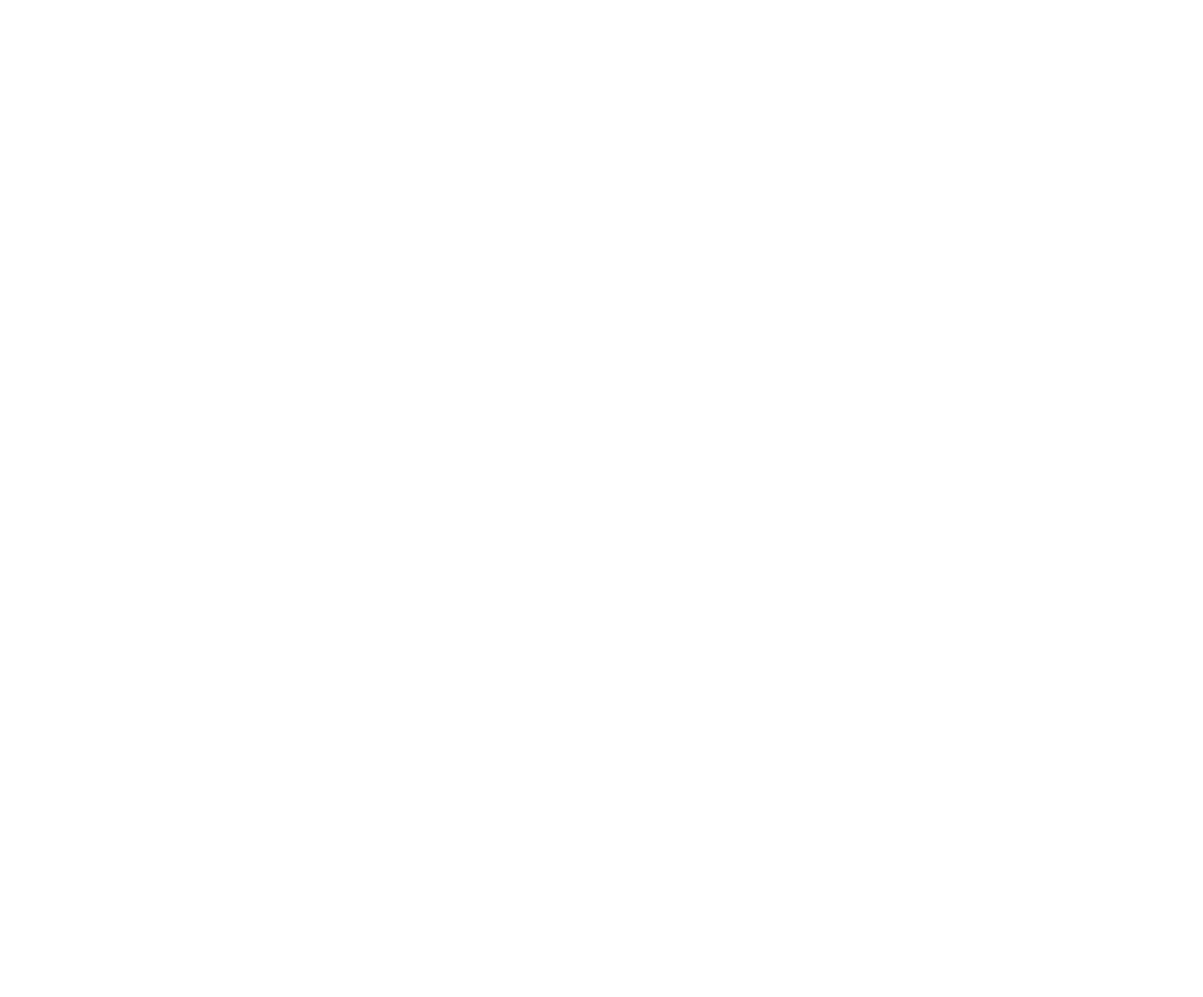
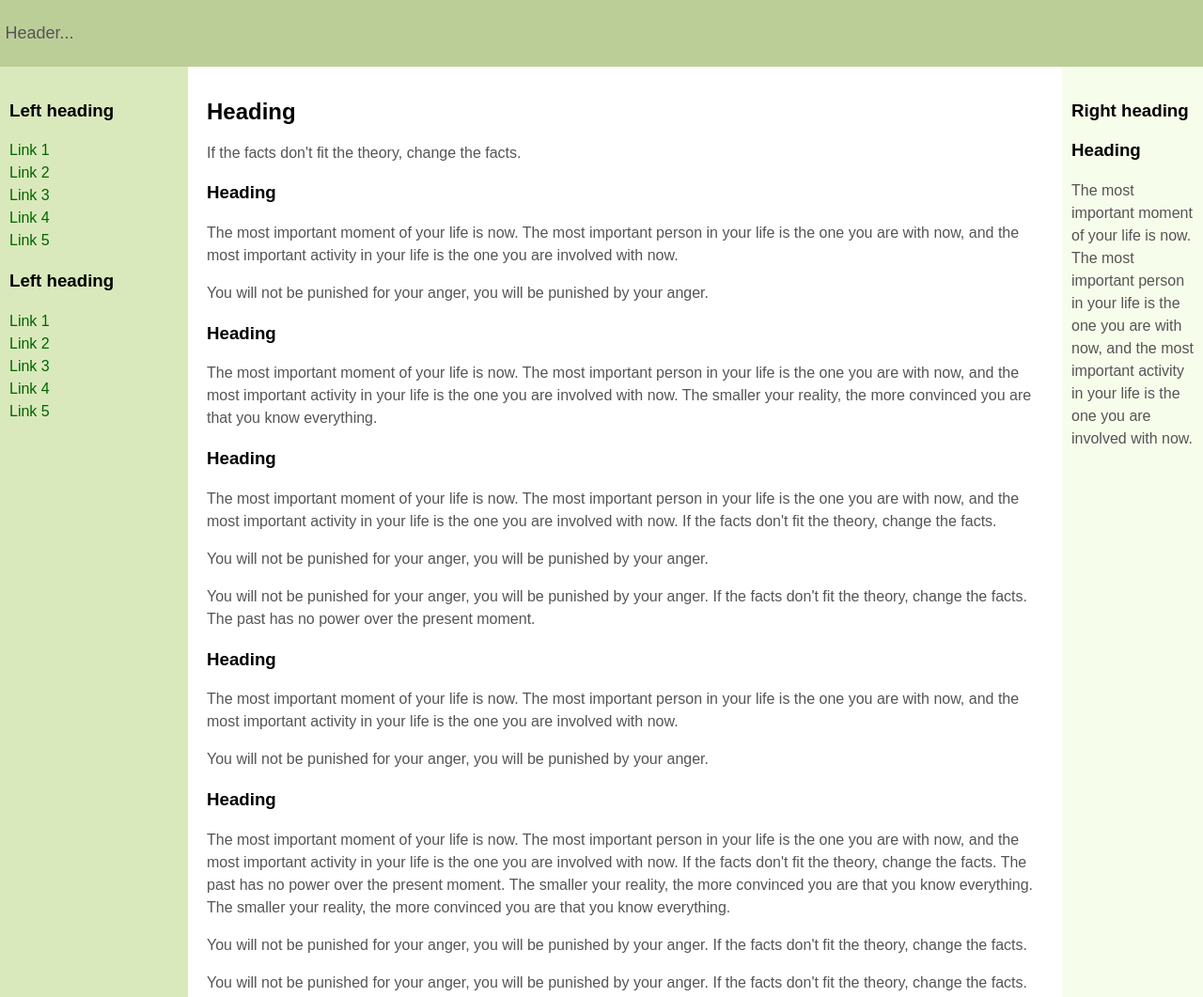
Before and after one commit to chungquantin/chungtin.github.io, a plain HTML site: page index.html in a window 1280 px wide. Shown: the top 1061 px of the page at 94% size. Before the commit the page ends 800 px from the top, so only its background shows below. Drawn offline with Linux system fonts and the light colour scheme.

Commit message:
Update index.html

```diff
--- a/index.html
+++ b/index.html
@@ -1,5 +1,183 @@
+<!DOCTYPE html>
+<!-- Template by quackit.com -->
 <html>
-  <head>
-    <title> My Profile </title>
-  </head>
+<head>
+	<meta http-equiv="Content-Type" content="text/html; charset=UTF-8">
+	<title>3 Column Layout</title>
+	<style type="text/css">
+
+		/* Layout */
+		body {
+			min-width: 630px;
+		}
+
+		#container {
+			padding-left: 200px;
+			padding-right: 190px;
+		}
+
+		#container .column {
+			position: relative;
+			float: left;
+		}
+
+		#center {
+			padding: 10px 20px;
+			width: 100%;
+		}
+
+		#left {
+			width: 180px;
+			padding: 0 10px;
+			right: 240px;
+			margin-left: -100%;
+		}
+
+		#right {
+			width: 130px;
+			padding: 0 10px;
+			margin-right: -100%;
+		}
+
+		#footer {
+			clear: both;
+		}
+
+		/* IE hack */
+		* html #left {
+			left: 150px;
+		}
+
+		/* Make the columns the same height as each other */
+		#container {
+			overflow: hidden;
+		}
+
+		#container .column {
+			padding-bottom: 1001em;
+			margin-bottom: -1000em;
+		}
+
+		/* Fix for the footer */
+		* html body {
+			overflow: hidden;
+		}
+
+		* html #footer-wrapper {
+			float: left;
+			position: relative;
+			width: 100%;
+			padding-bottom: 10010px;
+			margin-bottom: -10000px;
+			background: #fff;
+		}
+
+		/* Aesthetics */
+		body {
+			margin: 0;
+			padding: 0;
+			font-family:Sans-serif;
+			line-height: 1.5em;
+		}
+
+		p {
+			color: #555;
+		}
+
+		nav ul {
+			list-style-type: none;
+			margin: 0;
+			padding: 0;
+		}
+
+		nav ul a {
+			color: darkgreen;
+			text-decoration: none;
+		}
+
+		#header, #footer {
+			font-size: large;
+			padding: 0.3em;
+			background: #BCCE98;
+		}
+
+		#left {
+			background: #DAE9BC;
+		}
+
+		#right {
+			background: #F7FDEB;
+		}
+
+		#center {
+			background: #fff;
+		}
+
+		#container .column {
+			padding-top: 1em;
+		}
+
+	</style>
+
+	<script type="text/javascript">
+		/* =============================
+		This script generates sample text for the body content.
+		You can remove this script and any reference to it.
+		 ============================= */
+		var bodyText=["The smaller your reality, the more convinced you are that you know everything.", "If the facts don't fit the theory, change the facts.", "The past has no power over the present moment.", "This, too, will pass.", "</p><p>You will not be punished for your anger, you will be punished by your anger.", "Peace comes from within. Do not seek it without.", "<h3>Heading</h3><p>The most important moment of your life is now. The most important person in your life is the one you are with now, and the most important activity in your life is the one you are involved with now."]
+		function generateText(sentenceCount){
+			for (var i=0; i<sentenceCount; i++)
+			document.write(bodyText[Math.floor(Math.random()*7)]+" ")
+		}
+	</script>
+</head>
+
+<body>
+
+	<header id="header"><p>Header...</p></header>
+
+	<div id="container">
+
+		<main id="center" class="column">
+			<article>
+
+				<h1>Heading</h1>
+				<p><script>generateText(50)</script></p>
+
+			</article>
+		</main>
+
+		<nav id="left" class="column">
+			<h3>Left heading</h3>
+			<ul>
+				<li><a href="#">Link 1</a></li>
+				<li><a href="#">Link 2</a></li>
+				<li><a href="#">Link 3</a></li>
+				<li><a href="#">Link 4</a></li>
+				<li><a href="#">Link 5</a></li>
+			</ul>
+			<h3>Left heading</h3>
+			<ul>
+				<li><a href="#">Link 1</a></li>
+				<li><a href="#">Link 2</a></li>
+				<li><a href="#">Link 3</a></li>
+				<li><a href="#">Link 4</a></li>
+				<li><a href="#">Link 5</a></li>
+			</ul>
+
+		</nav>
+
+		<div id="right" class="column">
+			<h3>Right heading</h3>
+			<p><script>generateText(1)</script></p>
+		</div>
+
+	</div>
+
+	<div id="footer-wrapper">
+		<footer id="footer"><p>Footer...</p></footer>
+	</div>
+
+</body>
+
 </html>
```
